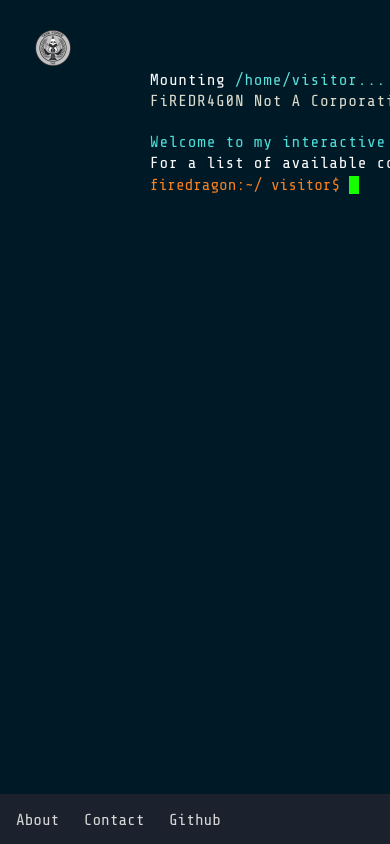
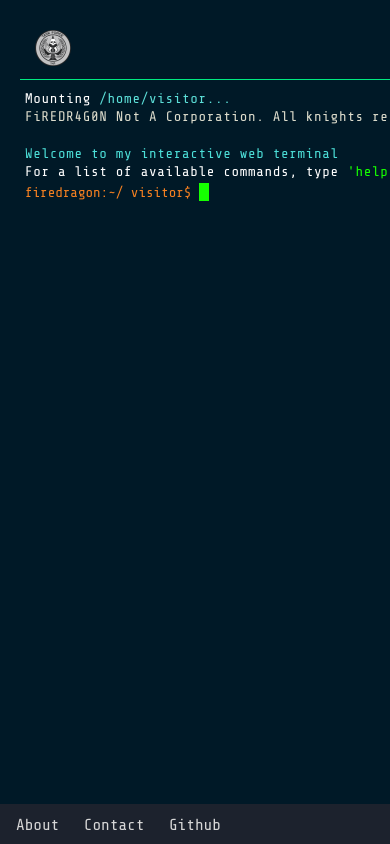
Before and after one commit to Arpit-Khanulia/Terminal_Portfolio, a plain HTML site: page index.html in a window 390 px wide. Shown: the top 844 px of the page. Drawn offline with nearby package versions, Linux system fonts and the light colour scheme.

Commit message:
added some css (media query and theme

```diff
--- a/css/style.css
+++ b/css/style.css
@@ -175,10 +175,6 @@ a:focus {
     display: flex;
 }
 
-
-
-
-
 .footer {
 
 
@@ -188,9 +184,9 @@ a:focus {
     color: #999;
     left: 0;
     right: 0;
-    height: 50px;
+    height: 40px;
     z-index: 3;
-    padding: 17px 0 15px;
+    padding: 12px 0 12px;
     background-color: #1C222D;
     font-size: 16px
 }
@@ -224,7 +220,7 @@ a:focus {
 
 
 .content {
-    padding-left: 130px;
+    padding-left: 110px;
   }
 
 
@@ -236,13 +232,13 @@ a:focus {
         top: 0;
         left: 0;
         bottom: 0;
-        background-color: #1C222D;
+        background-color: #001927;
         /* padding: 20px; */
         border-right: 1px solid #01E981;
 
         height: 100%;
         text-align: center;
-        width: 140px
+        width: 120px
     }
     .logo img {
         margin-top: 25%;
@@ -269,3 +265,34 @@ img{
 
     border-radius: 4px;
 }
+
+@media screen and (max-width: 1020px){
+
+    body{
+        overflow: auto; /* or overflow-x: scroll; */
+        font-size: 14px;
+        width: 100%;
+        overflow: auto;
+        scrollbar-width: none; /* For Firefox */
+        -ms-overflow-style: none; /* For Internet Explorer and Edge */
+    }
+
+    body::-webkit-scrollbar {
+        display: none;
+      }
+    header{
+        padding-bottom: 10px;
+        border-bottom: 1px solid #01E981;
+    }
+    span{
+        max-width: 500px;
+    }
+    .content{
+
+
+        padding-left: 5px;
+        padding-top:10px;
+    }
+
+
+}
--- a/js/commands.js
+++ b/js/commands.js
@@ -1,6 +1,6 @@
 var youtube = "https://youtu.be/r0kyEFPMvDw";
 var twitter = "https://twitter.com/arpit_khanulia";
-var password = "narutouzumaki";
+var password = "taskforce141";
 var linkedin = "https://www.linkedin.com/in/arpit-khanulia-1a6205200/";
 var instagram = "https://www.instagram.com/fire_dr4gon/";
 var github = "https://github.com/Arpit-Khanulia";
--- a/js/main.js
+++ b/js/main.js
@@ -20,7 +20,7 @@ window.addEventListener("keyup", enterKey);
 //     "%cYou hacked my password!😠",
 //     "color: #04ff00; font-weight: bold; font-size: 24px;"
 // );
-console.log("%cPassword: '" + password + "' - I wonder what it does?🤔", "color: grey");
+console.log("%cwhat is that logo ?", "color: grey");
 
 //init
 textarea.value = "";
```
